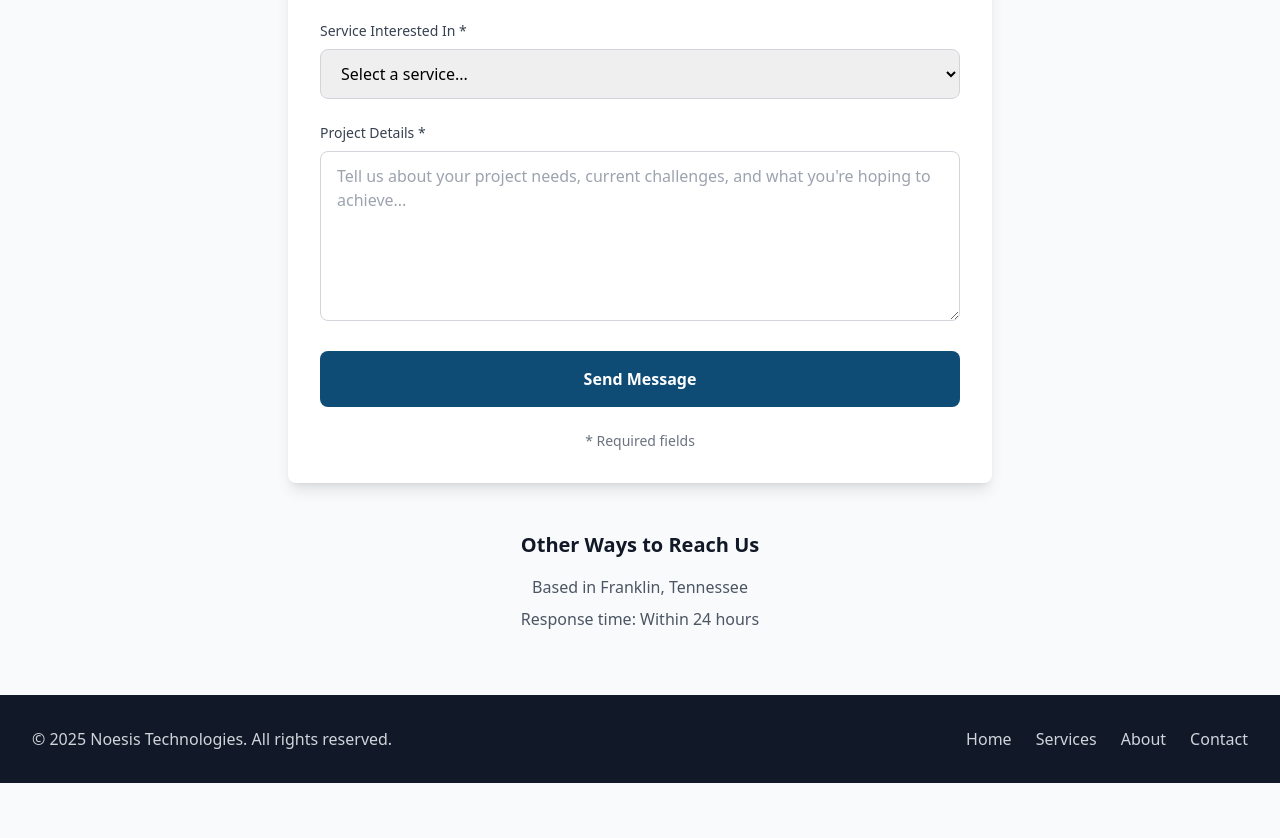
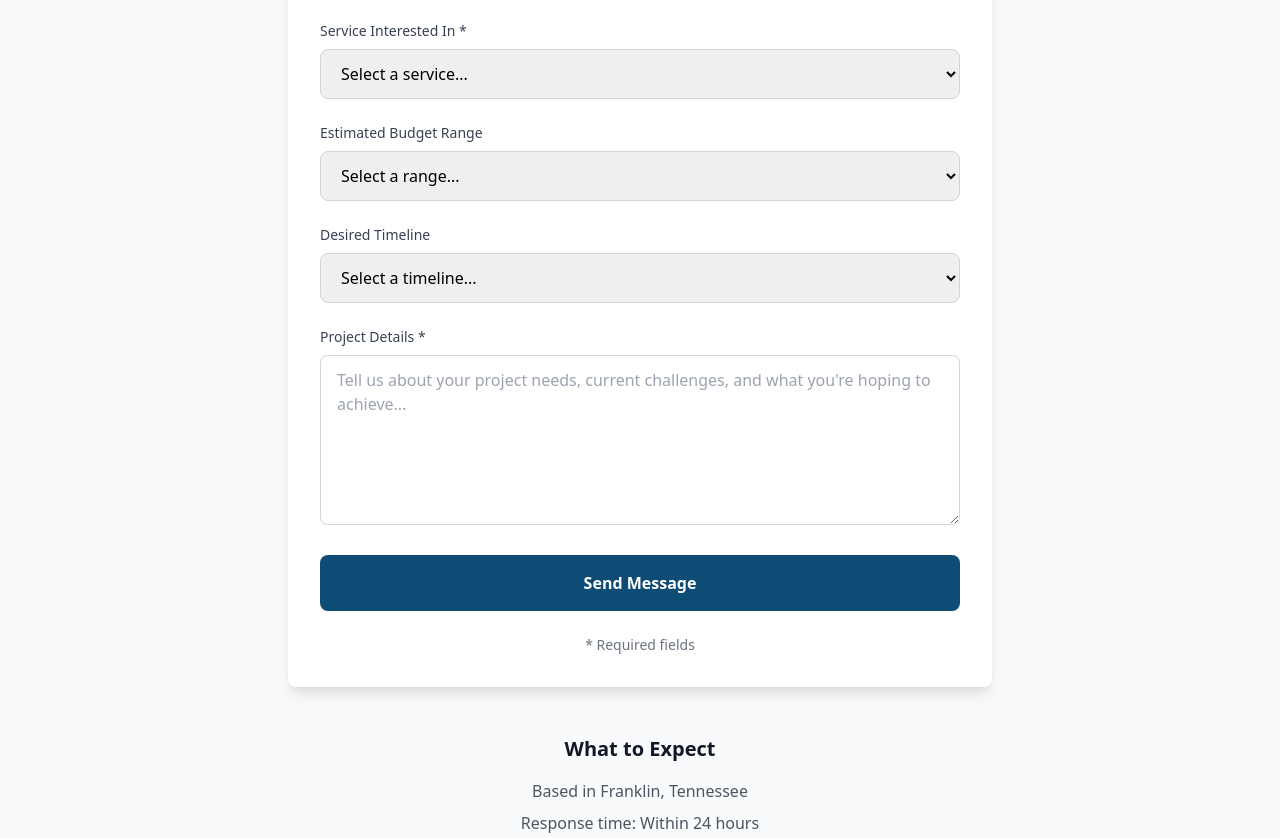
Before and after one commit to 20Tsthurman/NoesisTechnologies, a plain HTML site: page contact.html in a window 1280 px wide. Shown: the part 831-1669 px from the top of the page. Before the commit the page ends 1614 px from the top, so only its background shows below. Drawn offline with nearby package versions, Linux system fonts and the light colour scheme.

Commit message:
Final Commit

```diff
--- a/contact.html
+++ b/contact.html
@@ -27,7 +27,7 @@
             <div class="flex justify-between items-center h-20">
                 <!-- Logo and Company Name -->
                 <div class="flex items-center space-x-3">
-                    <img src="images/logo.png" alt="Noesis Technologies Logo" class="h-12 w-12">
+                    <img src="images/logo2.png" alt="Noesis Technologies Logo" class="h-12 w-12 object-contain mt-1">
                     <span class="text-2xl font-bold text-noesis-blue">Noesis Technologies</span>
                 </div>
 
@@ -158,6 +158,43 @@
                         </select>
                     </div>
 
+                    <!-- Budget Range -->
+                    <div>
+                        <label for="budget" class="block text-sm font-medium text-gray-700 mb-2">
+                            Estimated Budget Range
+                        </label>
+                        <select
+                            id="budget"
+                            name="budget"
+                            class="w-full px-4 py-3 border border-gray-300 rounded-lg focus:ring-2 focus:ring-noesis-blue focus:border-transparent"
+                        >
+                            <option value="">Select a range...</option>
+                            <option value="Under $3,000">Under $3,000</option>
+                            <option value="$3,000 - $5,000">$3,000 - $5,000</option>
+                            <option value="$5,000 - $10,000">$5,000 - $10,000</option>
+                            <option value="Not sure yet">Not sure yet</option>
+                        </select>
+                    </div>
+
+                    <!-- Project Timeline -->
+                    <div>
+                        <label for="timeline" class="block text-sm font-medium text-gray-700 mb-2">
+                            Desired Timeline
+                        </label>
+                        <select
+                            id="timeline"
+                            name="timeline"
+                            class="w-full px-4 py-3 border border-gray-300 rounded-lg focus:ring-2 focus:ring-noesis-blue focus:border-transparent"
+                        >
+                            <option value="">Select a timeline...</option>
+                            <option value="ASAP (1-2 weeks)">ASAP (1-2 weeks)</option>
+                            <option value="Within 1 month">Within 1 month</option>
+                            <option value="1-3 months">1-3 months</option>
+                            <option value="3+ months">3+ months</option>
+                            <option value="Just exploring options">Just exploring options</option>
+                        </select>
+                    </div>
+
                     <!-- Message Field -->
                     <div>
                         <label for="message" class="block text-sm font-medium text-gray-700 mb-2">
@@ -189,9 +226,9 @@
                 </form>
             </div>
 
-            <!-- Additional Contact Info -->
+            <!-- Additional Information -->
             <div class="mt-12 text-center">
-                <h3 class="text-xl font-semibold text-gray-900 mb-4">Other Ways to Reach Us</h3>
+                <h3 class="text-xl font-semibold text-gray-900 mb-4">What to Expect</h3>
                 <p class="text-gray-600 mb-2">
                     Based in Franklin, Tennessee
                 </p>
```
Also changed, not shown: about.html (+11 -13 lines), index.html (+5 -6 lines), services.html (+3 -3 lines), images/logo2.png (added), 1 other file.
